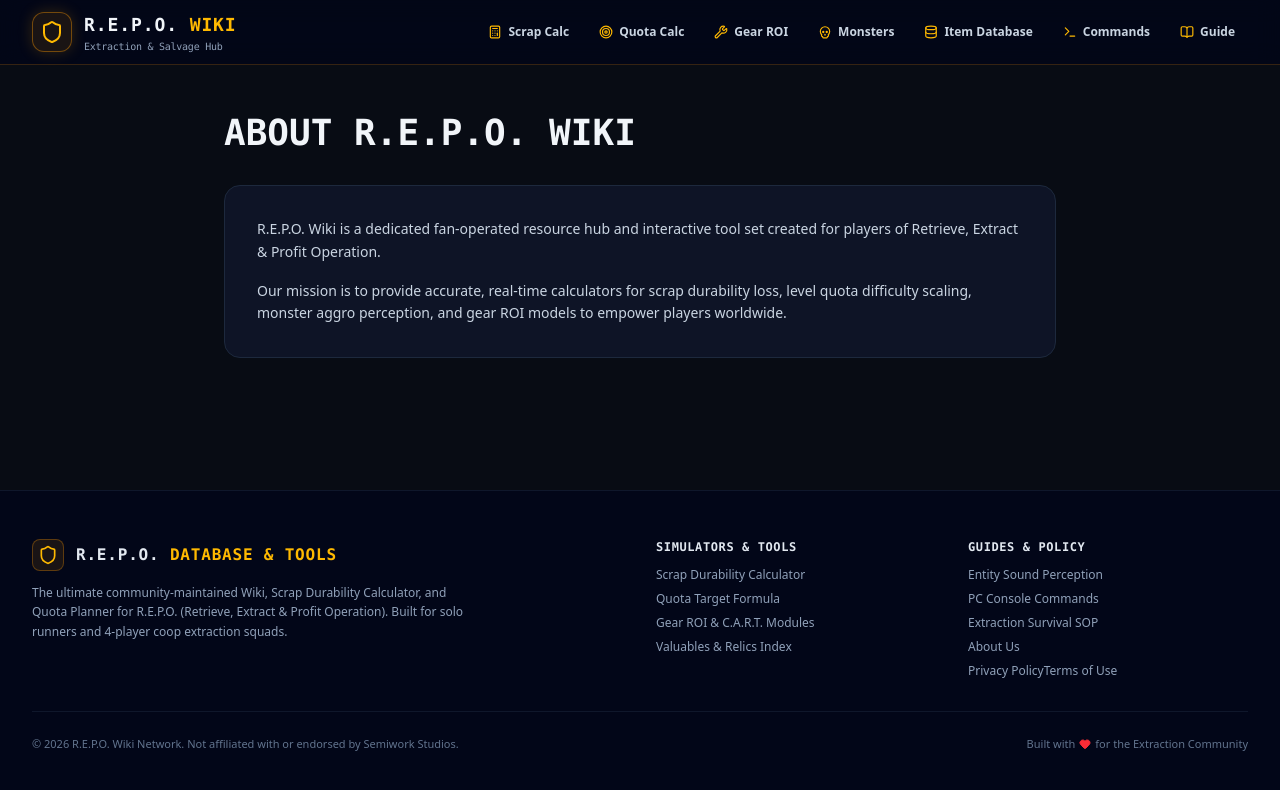
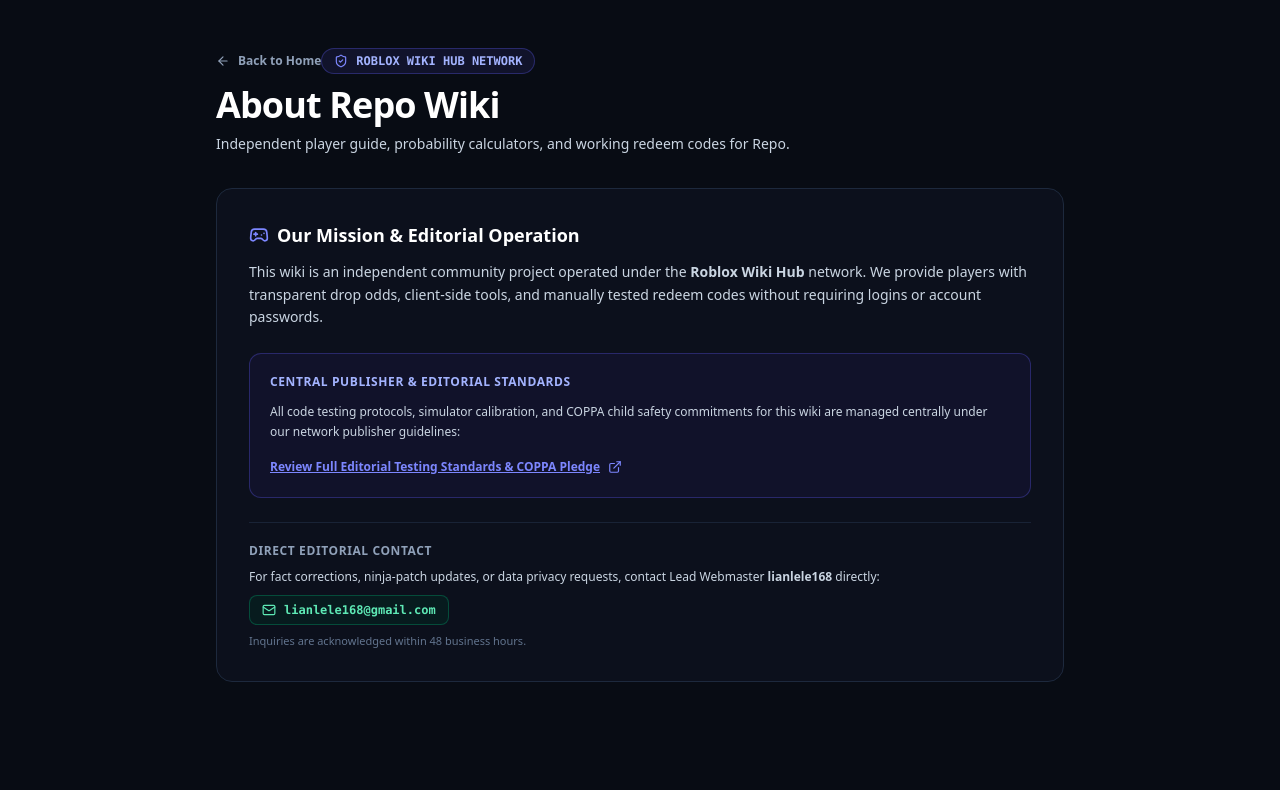
Before and after one commit to lianlele168/repo-wiki, a Next.js app: page /about in a window 1280 px wide. Shown: the top 790 px of the page. Built offline with nearby package versions, Linux system fonts and the light colour scheme.

Commit message:
fix(seo): eliminate thin about page, add noindex, fix schema and sync dates

```diff
--- a/src/app/about/page.tsx
+++ b/src/app/about/page.tsx
@@ -1,28 +1,75 @@
-import React from 'react';
-import Header from '@/components/Header';
-import Footer from '@/components/Footer';
+import type { Metadata } from "next";
+import Link from "next/link";
+import { ShieldCheck, Mail, ExternalLink, ArrowLeft, Gamepad2 } from "lucide-react";
 
-export const metadata = {
-  title: "About Us — R.E.P.O. Wiki",
-  description: "Learn about the R.E.P.O. Wiki community database project.",
+export const metadata: Metadata = {
+  title: "About Repo Wiki & Network Standards",
+  description: "Learn about the Repo fan wiki, our editorial testing process, and the Roblox Wiki Hub network.",
+  robots: {
+    index: false,
+    follow: true,
+  },
 };
 
 export default function AboutPage() {
   return (
-    <div className="min-h-screen bg-[#080c14] text-slate-100 flex flex-col selection:bg-amber-500 selection:text-slate-950">
-      <Header />
-      <main className="flex-1 max-w-4xl mx-auto w-full py-12 px-4 sm:px-6 lg:px-8 space-y-8">
-        <h1 className="text-3xl sm:text-4xl font-black uppercase font-mono text-slate-100">About R.E.P.O. Wiki</h1>
-        <div className="bg-slate-900/80 border border-slate-800 p-8 rounded-2xl space-y-4 text-xs sm:text-sm text-slate-300 leading-relaxed">
-          <p>
-            R.E.P.O. Wiki is a dedicated fan-operated resource hub and interactive tool set created for players of Retrieve, Extract & Profit Operation.
-          </p>
-          <p>
-            Our mission is to provide accurate, real-time calculators for scrap durability loss, level quota difficulty scaling, monster aggro perception, and gear ROI models to empower players worldwide.
+    <main className="min-h-[75vh] py-12 px-4 sm:px-6 max-w-4xl mx-auto space-y-8">
+      <div>
+        <Link href="/" className="inline-flex items-center gap-2 text-xs font-bold text-slate-400 hover:text-white transition-colors mb-4">
+          <ArrowLeft className="w-3.5 h-3.5" />
+          <span>Back to Home</span>
+        </Link>
+        <div className="inline-flex items-center gap-2 rounded-full border border-indigo-500/30 bg-indigo-500/10 px-3 py-1 font-mono text-xs font-bold text-indigo-300 mb-2">
+          <ShieldCheck className="w-3.5 h-3.5 text-indigo-400" />
+          <span>ROBLOX WIKI HUB NETWORK</span>
+        </div>
+        <h1 className="text-3xl sm:text-4xl font-black text-white tracking-tight">
+          About Repo Wiki
+        </h1>
+        <p className="text-sm text-slate-300 mt-2 leading-relaxed">
+          Independent player guide, probability calculators, and working redeem codes for Repo.
+        </p>
+      </div>
+
+      <div className="rounded-2xl border border-slate-800 bg-[#0c101c] p-6 sm:p-8 space-y-6">
+        <div className="space-y-3">
+          <h2 className="text-lg font-bold text-white flex items-center gap-2">
+            <Gamepad2 className="w-5 h-5 text-indigo-400" />
+            <span>Our Mission & Editorial Operation</span>
+          </h2>
+          <p className="text-xs sm:text-sm text-slate-300 leading-relaxed">
+            This wiki is an independent community project operated under the <strong>Roblox Wiki Hub</strong> network. We provide players with transparent drop odds, client-side tools, and manually tested redeem codes without requiring logins or account passwords.
           </p>
         </div>
-      </main>
-      <Footer />
-    </div>
+
+        <div className="rounded-xl border border-indigo-500/30 bg-indigo-950/30 p-5 space-y-3">
+          <p className="text-xs font-bold uppercase tracking-wider text-indigo-300">Central Publisher & Editorial Standards</p>
+          <p className="text-xs text-slate-300 leading-relaxed">
+            All code testing protocols, simulator calibration, and COPPA child safety commitments for this wiki are managed centrally under our network publisher guidelines:
+          </p>
+          <a
+            href="https://robloxwikihub.com/about"
+            target="_blank"
+            rel="noopener noreferrer"
+            className="inline-flex items-center gap-2 text-xs font-bold text-indigo-400 hover:text-indigo-300 underline"
+          >
+            <span>Review Full Editorial Testing Standards & COPPA Pledge</span>
+            <ExternalLink className="w-3.5 h-3.5" />
+          </a>
+        </div>
+
+        <div className="border-t border-slate-800/80 pt-5 space-y-2">
+          <h3 className="text-xs font-bold text-slate-400 uppercase tracking-wider">Direct Editorial Contact</h3>
+          <p className="text-xs text-slate-300 leading-relaxed">
+            For fact corrections, ninja-patch updates, or data privacy requests, contact Lead Webmaster <strong>lianlele168</strong> directly:
+          </p>
+          <div className="inline-flex items-center gap-2 rounded-lg border border-emerald-500/30 bg-emerald-950/40 px-3 py-1.5 font-mono text-xs font-bold text-emerald-300">
+            <Mail className="w-3.5 h-3.5" />
+            <span>lianlele168@gmail.com</span>
+          </div>
+          <p className="text-[11px] text-slate-500">Inquiries are acknowledged within 48 business hours.</p>
+        </div>
+      </div>
+    </main>
   );
 }
--- a/src/app/sitemap.ts
+++ b/src/app/sitemap.ts
@@ -12,7 +12,6 @@
     '/item-database',
     '/console-commands',
     '/beginner-guide',
-    '/about',
   ];
 
   return routes.map((route) => ({
```
